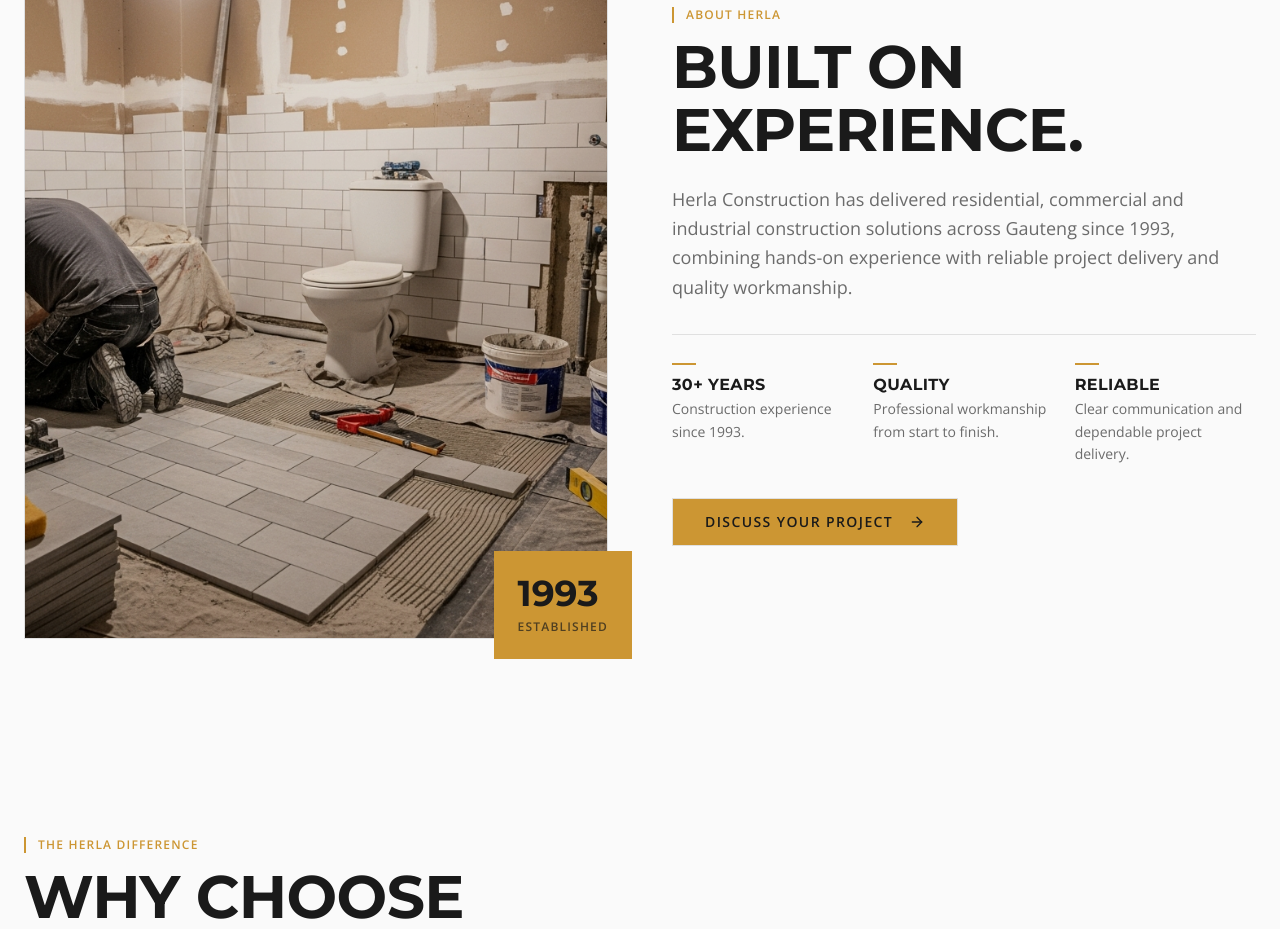
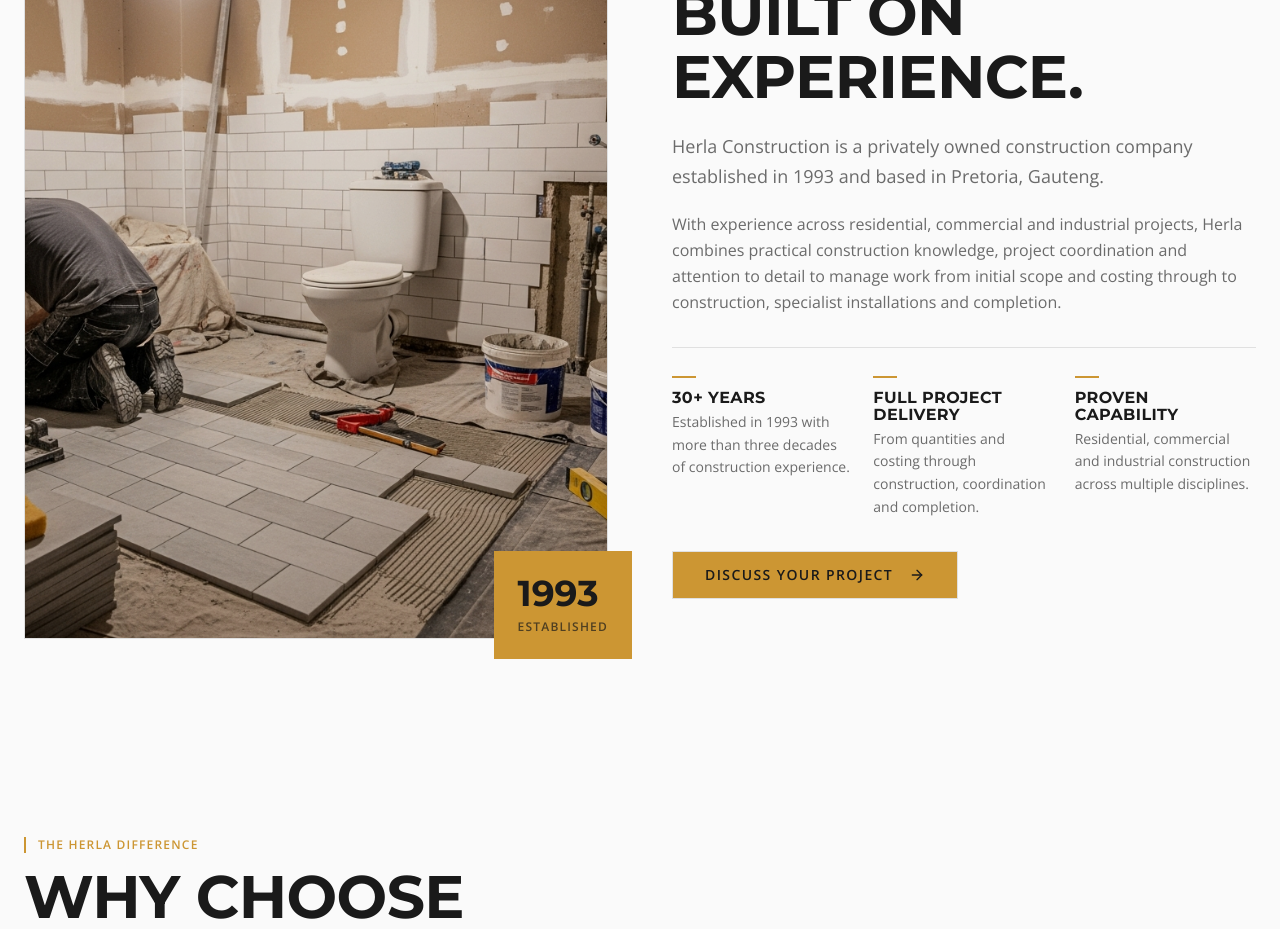
Before and after one commit to zander120405-coder/herla-construction-website, a React (Vite) app: page / in a window 1280 px wide. Shown: the part 3420-4349 px from the top of the page. Built offline with nearby package versions, Linux system fonts and the light colour scheme.

Commit message:
Update About section from company profile
Updated descriptions and titles in the values array to provide clearer information about the company's experience and capabilities.

```diff
--- a/src/components/About.tsx
+++ b/src/components/About.tsx
@@ -5,15 +5,15 @@
 const values = [
   {
     title: "30+ Years",
-    desc: "Construction experience since 1993.",
+    desc: "Established in 1993 with more than three decades of construction experience.",
   },
   {
-    title: "Quality",
-    desc: "Professional workmanship from start to finish.",
+    title: "Full Project Delivery",
+    desc: "From quantities and costing through construction, coordination and completion.",
   },
   {
-    title: "Reliable",
-    desc: "Clear communication and dependable project delivery.",
+    title: "Proven Capability",
+    desc: "Residential, commercial and industrial construction across multiple disciplines.",
   },
 ];
 
@@ -70,11 +70,17 @@
               Experience.
             </h2>
 
-            <p className="text-muted-foreground text-base md:text-lg leading-relaxed mb-8 max-w-xl">
-              Herla Construction has delivered residential, commercial and
-              industrial construction solutions across Gauteng since 1993,
-              combining hands-on experience with reliable project delivery and
-              quality workmanship.
+            <p className="text-muted-foreground text-base md:text-lg leading-relaxed mb-5 max-w-xl">
+              Herla Construction is a privately owned construction company
+              established in 1993 and based in Pretoria, Gauteng.
+            </p>
+
+            <p className="text-muted-foreground text-base leading-relaxed mb-8 max-w-xl">
+              With experience across residential, commercial and industrial
+              projects, Herla combines practical construction knowledge,
+              project coordination and attention to detail to manage work from
+              initial scope and costing through to construction, specialist
+              installations and completion.
             </p>
 
             {/* Values */}
@@ -82,9 +88,11 @@
               {values.map((value) => (
                 <div key={value.title}>
                   <div className="w-6 h-[2px] bg-primary mb-3" />
+
                   <h3 className="font-display font-bold uppercase tracking-wide mb-1">
                     {value.title}
                   </h3>
+
                   <p className="text-muted-foreground text-sm leading-relaxed">
                     {value.desc}
                   </p>
```
